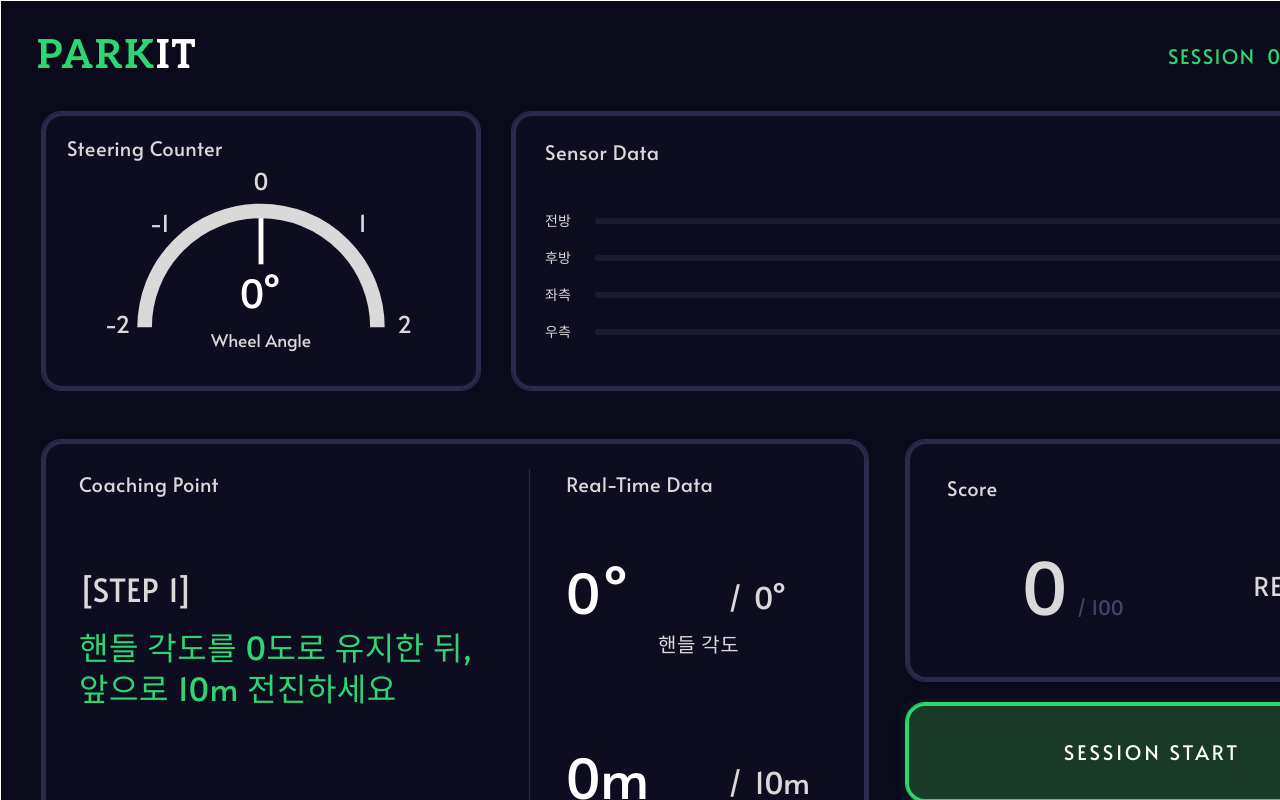
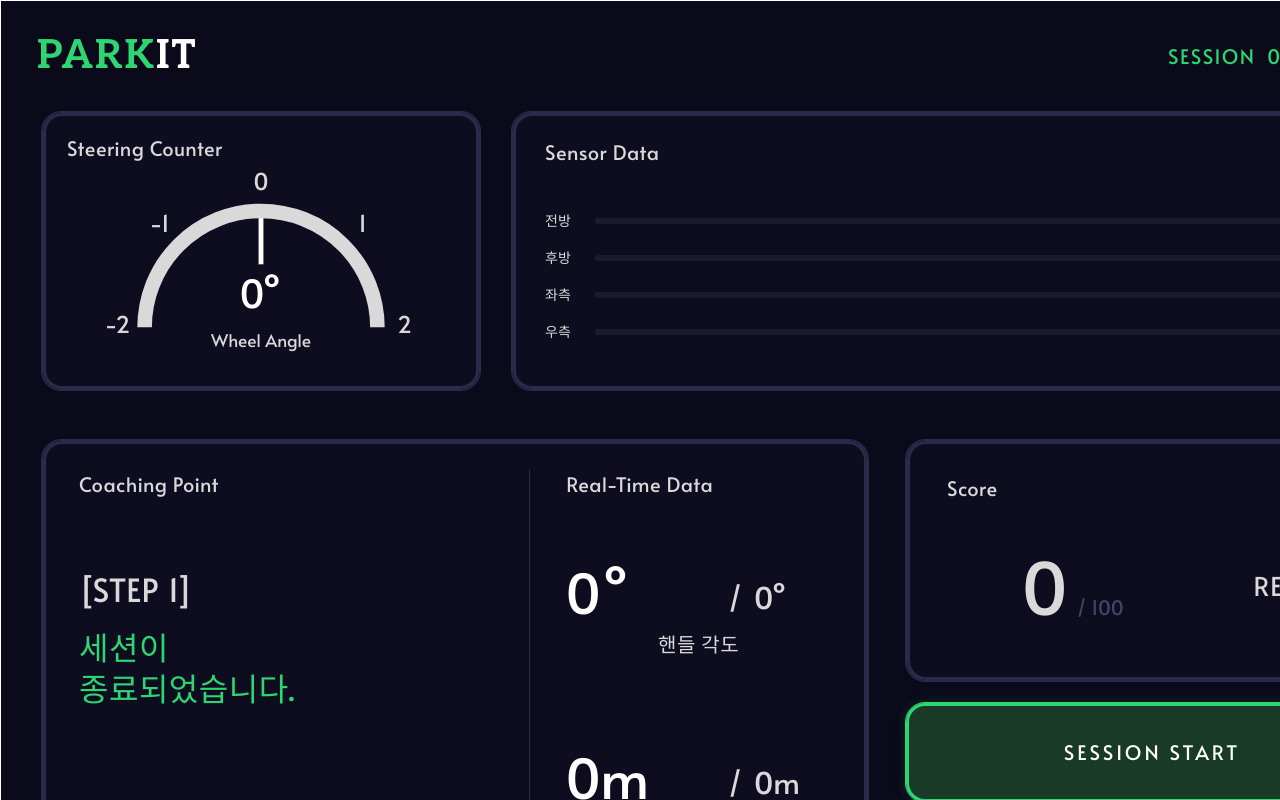
Before and after one commit to Parkit-Team/parkit-client, a React (Vite) app: page / in a window 1280 px wide. Shown: the top 800 px of the page. Built offline with nearby package versions, Linux system fonts and the light colour scheme; a web font is replaced by a local one.

Commit message:
feat: 1. 타겟 각도, 이동량 소켓에서 받아오기 2. 2팀 데이터 변수명대로 수정해주기

```diff
--- a/src/App.jsx
+++ b/src/App.jsx
@@ -24,6 +24,8 @@ function App() {
   const [straightDistance, setStraightDistance] = useState(0);
   const [coachingId, setCoachingId] = useState(6);
   const [step, setStep] = useState(1);
+  const [targetAngle, setTargetAngle] = useState(0);
+  const [targetDistance, setTargetDistance] = useState(0);
 
   const coachingRef = useRef(null);
   const coaching = getCoaching(coachingId);
@@ -37,6 +39,8 @@ function App() {
       setSteeringAngle(0);
       setCoachingId(6);
       setStep(1);
+      setTargetAngle(0);
+      setTargetDistance(0);
     } else {
       setScore(0);
     }
@@ -56,13 +60,15 @@ function App() {
         console.log('✅ 소켓 연결 성공!');
         client.subscribe('/topic/coaching', (msg) => {
           const data = JSON.parse(msg.body);
-          if (data.steeringAngle !== undefined) setSteeringAngle(data.steeringAngle);
+          if (data.currentAngle !== undefined) setSteeringAngle(data.currentAngle);
           if (data.coachingId !== undefined) setCoachingId(data.coachingId);
-          if (data.straight !== undefined) setStraightDistance(data.straight);
+          if (data.currentDistance !== undefined) setStraightDistance(data.currentDistance);
           if (data.step !== undefined) setStep(data.step);
-          if (data.front !== undefined && data.back !== undefined &&
-              data.left !== undefined && data.right !== undefined) {
-            setSensorData({ front: data.front, back: data.back, left: data.left, right: data.right });
+          if (data.targetAngle !== undefined) setTargetAngle(data.targetAngle);
+          if (data.targetDistance !== undefined) setTargetDistance(data.targetDistance);
+          if (data.frontDistance !== undefined && data.backDistance !== undefined &&
+              data.leftDistance !== undefined && data.rightDistance !== undefined) {
+            setSensorData({ front: data.frontDistance, back: data.backDistance, left: data.leftDistance, right: data.rightDistance });
           }
         });
       },
@@ -112,6 +118,8 @@ function App() {
                   angleValue={steeringAngle}
                   distanceValue={straightDistance}
                   step={step}
+                  targetAngle={targetAngle}
+                  targetDistance={targetDistance}
                 />
               </div>
               <div className="right-col">
--- a/src/coachingTips.json
+++ b/src/coachingTips.json
@@ -21,8 +21,8 @@
   },
   {
     "id": 5,
-    "level": "위험",
-    "message": "속도를 줄이세요!"
+    "level": "양호",
+    "message": ""
   },
   {
     "id": 6,
--- a/src/components/CoachingPoint.jsx
+++ b/src/components/CoachingPoint.jsx
@@ -1,11 +1,12 @@
 import { useEffect } from 'react';
 import './components.css';
-import steps from '../steps.json';
 
 const levelStyle = {
   위험: { border: '#FA3A3A', glow: 'rgba(250, 58, 58, 0.15)' },
   양호: { border: '#2ED573', glow: 'rgba(46, 213, 115, 0.15)' },
 };
+
+const getDirection = (step) => [1, 2].includes(step) ? '전진' : '후진';
 
 const CoachingPoint = ({
   message = '',
@@ -14,9 +15,14 @@ const CoachingPoint = ({
   angleValue = 0,
   distanceValue = 0,
   step = 1,
+  targetAngle = 0,
+  targetDistance = 0,
 }) => {
   const style = isRunning ? (levelStyle[level] ?? levelStyle['양호']) : null;
-  const stepData = steps.find(s => s.step === step) || steps[0];
+  const direction = getDirection(step);
+  const stepMessage = isRunning
+    ? `핸들 각도를 ${targetAngle}도로 유지한 뒤, ${targetDistance}m ${direction}하세요`
+    : '세션이\n종료되었습니다.';
 
   useEffect(() => {
     if (!message || !isRunning) return;
@@ -45,13 +51,12 @@ const CoachingPoint = ({
               [STEP {step}]
             </p>
             <p className="coaching__message" style={{ color: '#2ED573', fontSize: '32px' }}>
-              {stepData.message || (isRunning ? '데이터 수신 중...' : '세션이\n종료되었습니다.')}
+              {stepMessage}
             </p>
           </div>
 
-          {/* coaching__content 밖, coaching__body 안 */}
           <div style={{
-            marginTop: 'auto',        /* 바닥으로 밀기 */
+            marginTop: 'auto',
             padding: '18px 32px',
             border: `2px solid ${isRunning && level === '위험' ? '#FA3A3A' : 'transparent'}`,
             borderRadius: 16,
@@ -81,7 +86,7 @@ const CoachingPoint = ({
                 {angleValue}°
               </span>
               <span className="coach__total">/</span>
-              <span className="coach__total">{stepData.targetAngle}°</span>
+              <span className="coach__total">{targetAngle}°</span>
             </div>
             <p className="real__label">핸들 각도</p>
           </div>
@@ -92,7 +97,7 @@ const CoachingPoint = ({
                 {distanceValue}m
               </span>
               <span className="coach__total">/</span>
-              <span className="coach__total">{stepData.targetDistance}m</span>
+              <span className="coach__total">{targetDistance}m</span>
             </div>
             <p className="real__label">이동 거리</p>
           </div>
--- a/src/sensor.jsx
+++ b/src/sensor.jsx
@@ -19,17 +19,19 @@ function Sensor() {
     return () => client.deactivate();
   }, []);
 
-const fields = [
-  { key: 'step',          label: 'Step',            unit: '' },
-  { key: 'coachingId',    label: 'Coaching ID',     unit: '' },
-  { key: 'steeringAngle', label: 'Steering Angle',  unit: '°' },
-  { key: 'straight',      label: 'Straight',        unit: '' },
-  { key: 'front',         label: '전방',             unit: 'cm' },
-  { key: 'back',          label: '후방',             unit: 'cm' },
-  { key: 'left',          label: '좌측',             unit: 'cm' },
-  { key: 'right',         label: '우측',             unit: 'cm' },
-  { key: 'timestamp',     label: 'Timestamp',       unit: '' },
-];
+  const fields = [
+    { key: 'step',           label: 'Step',            unit: '' },
+    { key: 'coachingId',     label: 'Coaching ID',     unit: '' },
+    { key: 'steeringAngle',  label: 'Steering Angle',  unit: '°' },
+    { key: 'straight',       label: 'Straight',        unit: '' },
+    { key: 'front',          label: '전방',             unit: 'cm' },
+    { key: 'back',           label: '후방',             unit: 'cm' },
+    { key: 'left',           label: '좌측',             unit: 'cm' },
+    { key: 'right',          label: '우측',             unit: 'cm' },
+    { key: 'targetAngle',    label: 'Target Angle',    unit: '°' },
+    { key: 'targetDistance', label: 'Target Distance', unit: 'm' },
+    { key: 'timestamp',      label: 'Timestamp',       unit: '' },
+  ];
 
   return (
     <div style={{
```
